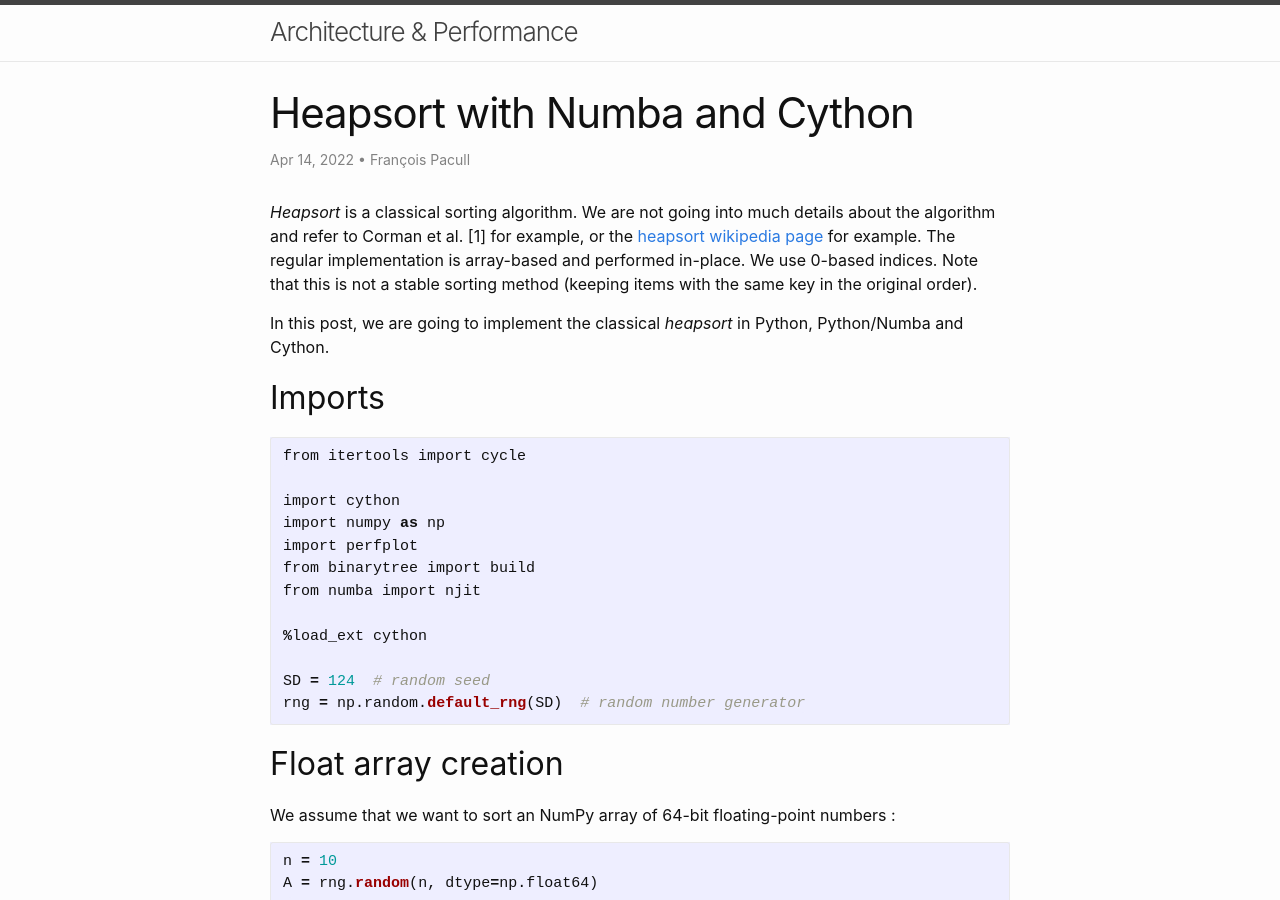
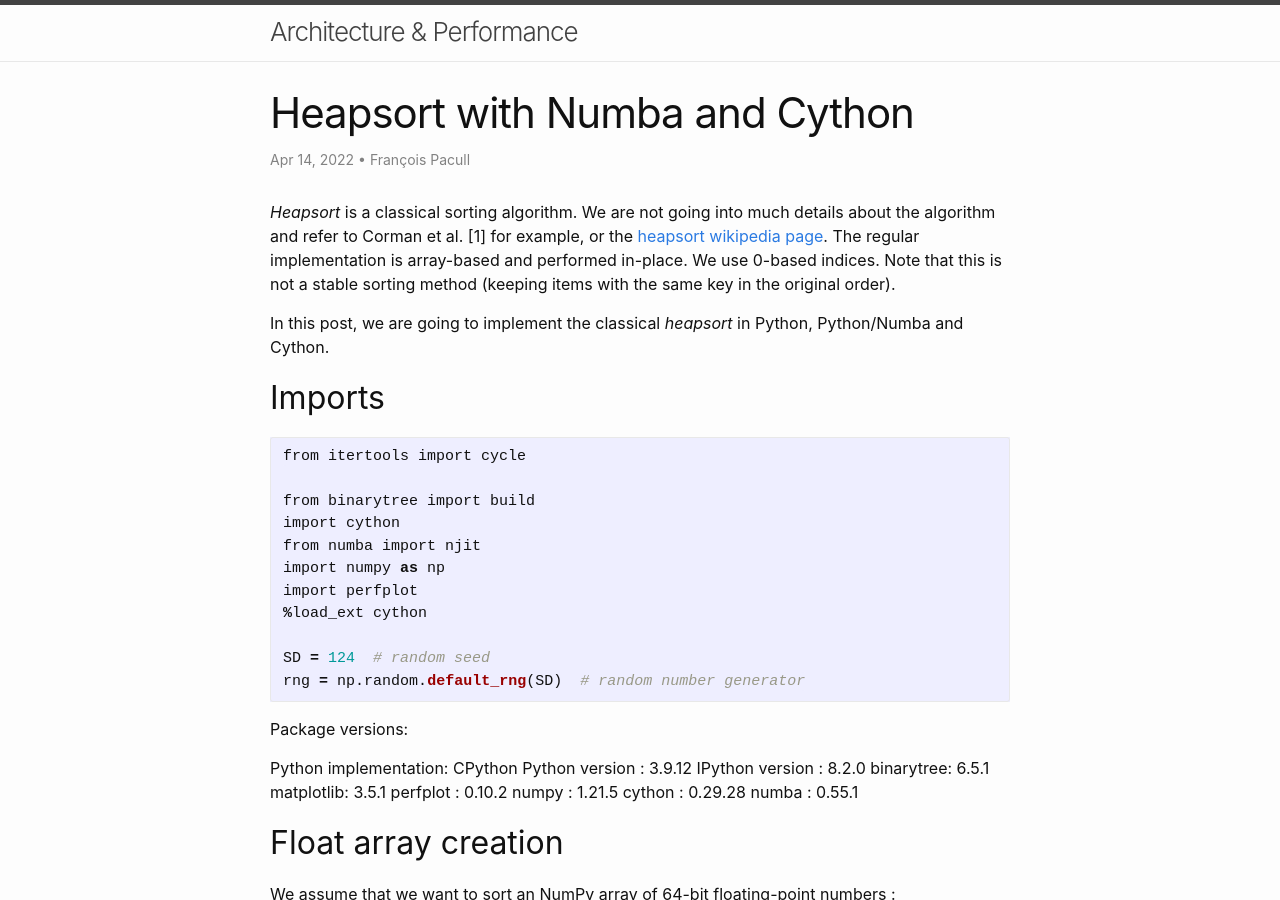
Before and after one commit to aetperf/aetperf.github.io, a Jekyll site: the page built from _posts/2022-04-14-Heapsort-with-Numba-and-Cython.md, in a window 1280 px wide and 900 px high. Built offline with Jekyll 4.4.1, drawn with Linux system fonts in a browser that asks for light colours; formulas are drawn with MathJax 3; comment, search, counter and statistics services are not loaded.

Commit message:
small update

````diff
--- a/_posts/2022-04-14-Heapsort-with-Numba-and-Cython.md
+++ b/_posts/2022-04-14-Heapsort-with-Numba-and-Cython.md
@@ -6,7 +6,7 @@ author: François Pacull
 tags: Python heapsort algorithms numba cython
 ---
 
-*Heapsort* is a classical sorting algorithm. We are not going into much details about the algorithm and refer to Corman et al. [1] for example, or the [heapsort wikipedia page](https://en.wikipedia.org/wiki/Heapsort) for example. The regular implementation is array-based and performed in-place. We use 0-based indices. Note that this is not a stable sorting method (keeping items with the same key in the  original order).
+*Heapsort* is a classical sorting algorithm. We are not going into much details about the algorithm and refer to Corman et al. [1] for example, or the [heapsort wikipedia page](https://en.wikipedia.org/wiki/Heapsort). The regular implementation is array-based and performed in-place. We use 0-based indices. Note that this is not a stable sorting method (keeping items with the same key in the  original order).
 
 In this post, we are going to implement the classical *heapsort* in Python, Python/Numba and Cython.
 
@@ -16,17 +16,29 @@ In this post, we are going to implement the classical *heapsort* in Python, Pyth
 ```python
 from itertools import cycle
 
+from binarytree import build
 import cython
+from numba import njit
 import numpy as np
 import perfplot
-from binarytree import build
-from numba import njit
-
 %load_ext cython
 
 SD = 124  # random seed
 rng = np.random.default_rng(SD)  # random number generator
 ```
+
+Package versions:
+
+Python implementation: CPython
+Python version       : 3.9.12
+IPython version      : 8.2.0
+binarytree: 6.5.1
+matplotlib: 3.5.1
+perfplot  : 0.10.2
+numpy     : 1.21.5
+cython    : 0.29.28
+numba     : 0.55.1
+
 
 ## Float array creation
 
````
